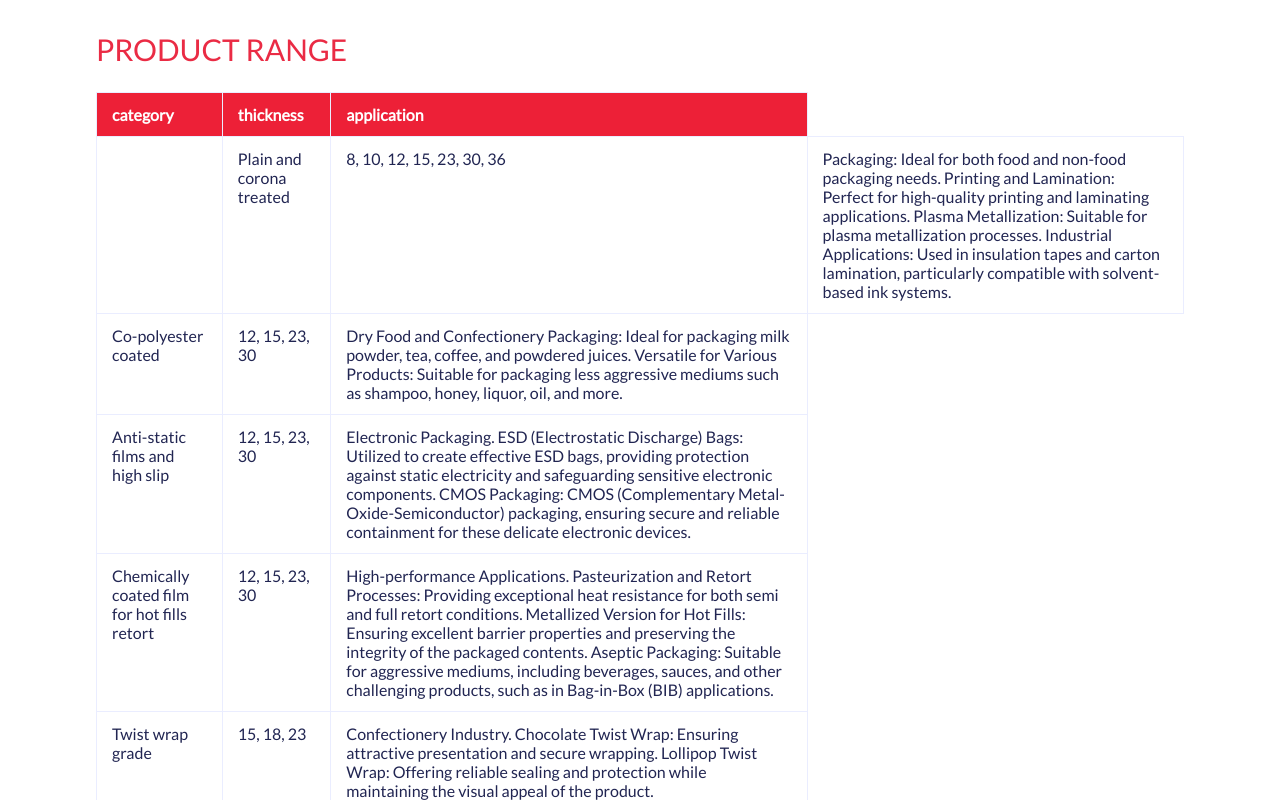
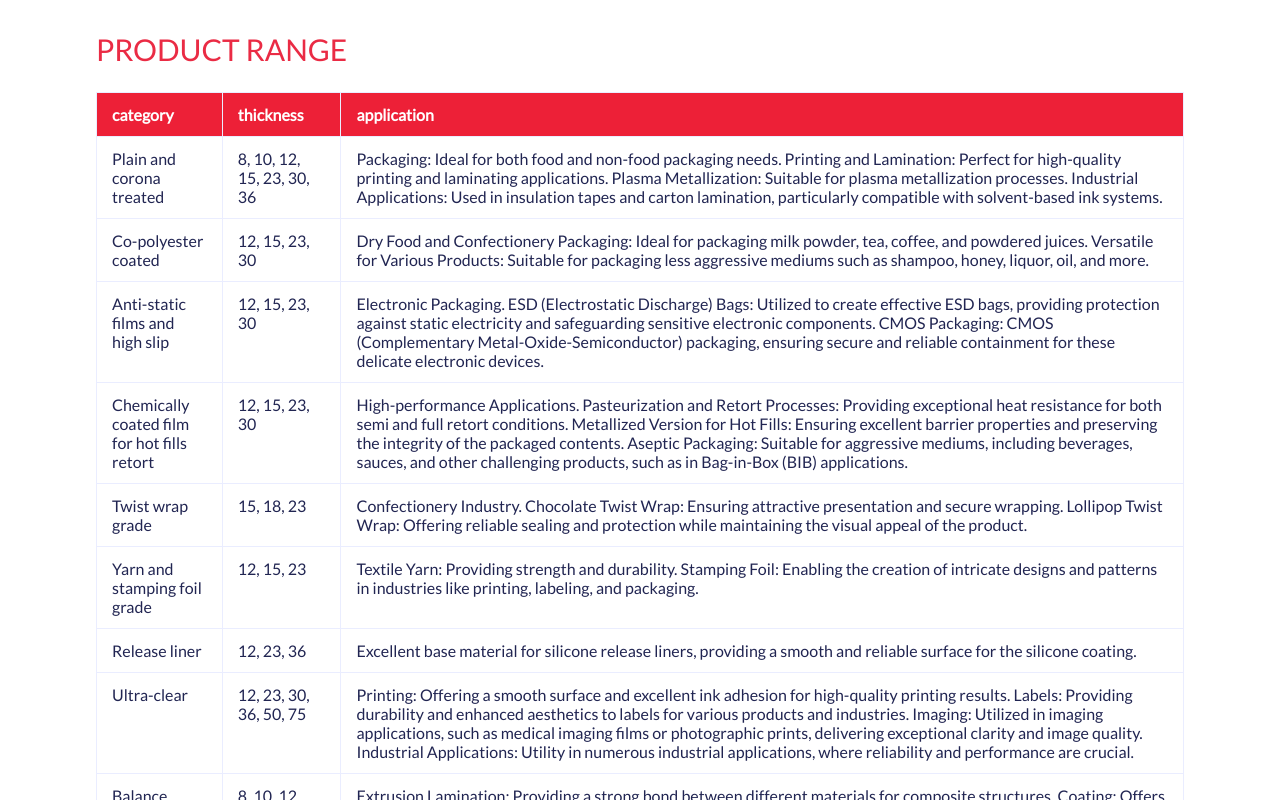
Before and after one commit to GadaniPanth/aegios, an Angular app: page /products/bopet-films in a window 1280 px wide. Shown: the part 2680-3480 px from the top of the page. Built offline with nearby package versions, Linux system fonts and the light colour scheme.

Commit message:
completed tables dynamic

```diff
--- a/src/app/products/products.component.html
+++ b/src/app/products/products.component.html
@@ -101,17 +101,24 @@
                     </tr>
                 </thead>
                 <tbody>
+                    <ng-container *ngIf="haveTypeOf; else ElseBlockTable">
                         <ng-container *ngFor="let group of product.table">
                             <tr *ngFor="let row of group.rows; let i = index">
-                            <th *ngIf="i === 0" [attr.rowspan]="group.ntypeof">{{ group.typeof }}</th>
+                                <th *ngIf="i === 0" [attr.rowspan]="group.ntypeof">{{ group['typeof'] }}</th>
                                 <th>{{ row.category }}</th>
                                 <th>{{ row.thickness }}</th>
                                 <th>{{ row.application }}</th>
-                            <!-- <th *ngFor="let hear of tableHeaders"></th> -->
                             </tr>
                         </ng-container>
+                    </ng-container>
+                    <ng-template #ElseBlockTable>
+                        <ng-container *ngFor="let group of product.table">
+                            <tr *ngFor="let row of group.rows; let i = index">
+                                <th *ngFor="let header of tableHeaders"> {{row[header]}} </th>
+                            </tr>
+                        </ng-container>
+                    </ng-template>
                 </tbody>
-
             </table>
         </div>
     </section>
--- a/src/app/products/products.component.ts
+++ b/src/app/products/products.component.ts
@@ -13,6 +13,7 @@ export class ProductsComponent implements OnInit {
   swiper!: Swiper;
   product: any;
   tableHeaders: any[] = [];
+  haveTypeOf: boolean = false;
 
   constructor(
     private route: ActivatedRoute,
@@ -33,7 +34,8 @@ export class ProductsComponent implements OnInit {
         console.log(product.table[0]['rows'][0]);
         console.log(product.table[0]['rows'][0]['category']);
         if (Object.keys(product.table[0])[0] == 'typeof') {
-          // this.tableHeaders.push('Type of film')
+          this.tableHeaders.push('Type of film');
+          this.haveTypeOf = true;
         }
         Object.keys(product.table[0]['rows'][0]).forEach(key => {
           this.tableHeaders.push(key)
```
Lines whose indentation alone changed are shown as unchanged.
